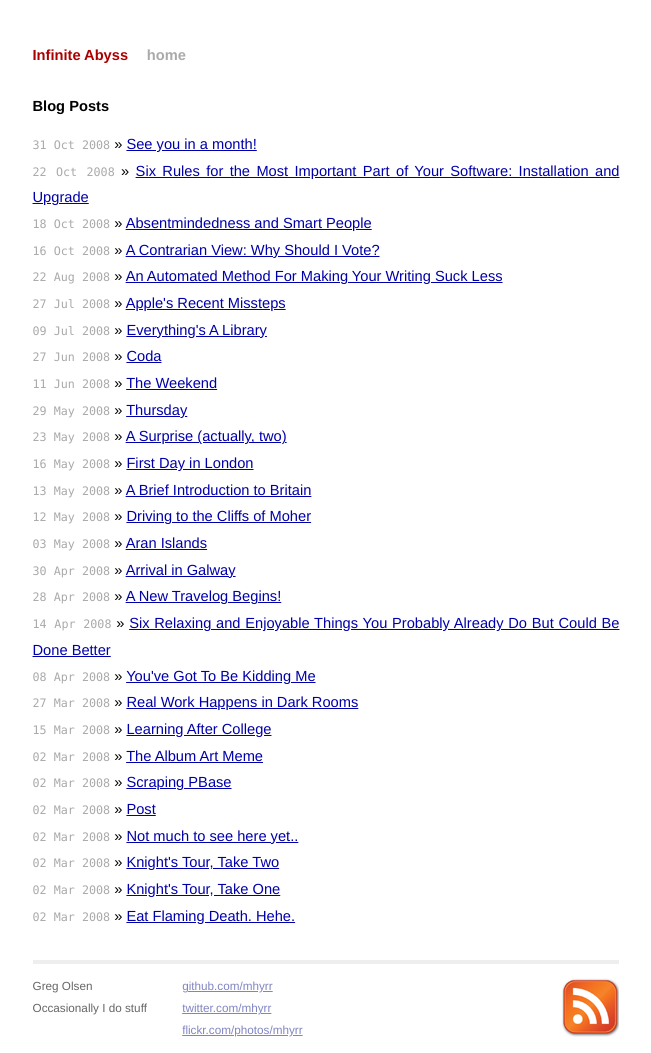
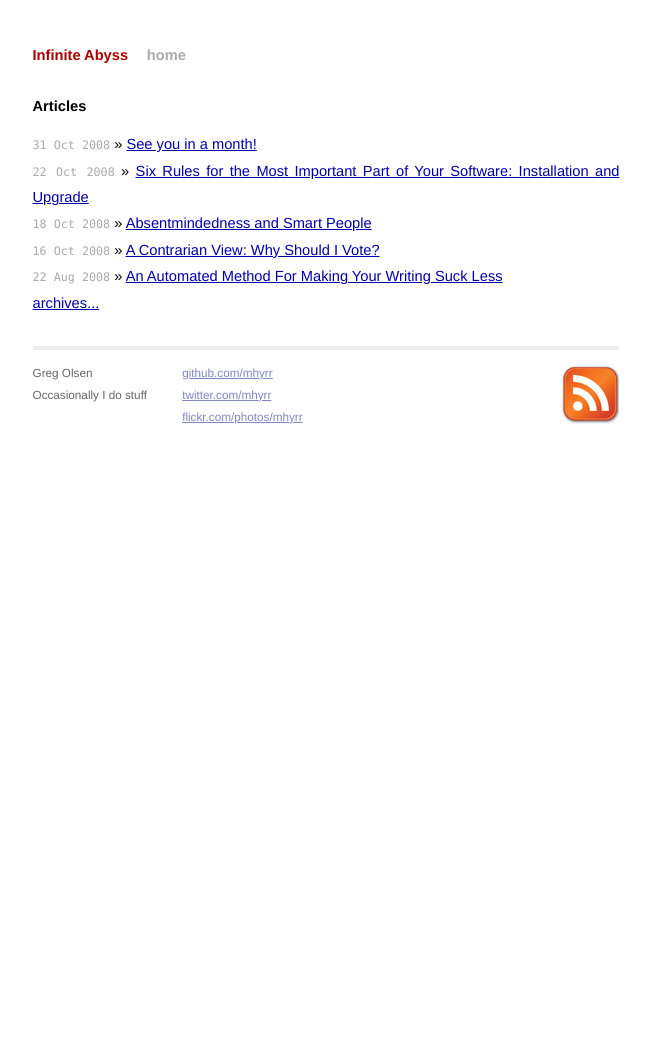
Before and after one commit to mhyrr/mhyrr.github.com, a Jekyll site: the page built from index.html, in a window 1280 px wide. Shown: the whole page, without its empty margins (314-965 px from the left). Built offline with Jekyll 4.4.1, drawn with Linux system fonts in a browser that asks for light colours; after the commit the page ends 944 px from its top, so only the background shows below that.

Commit message:
Rolling index with archives ala alx

```diff
--- a/index.html
+++ b/index.html
@@ -4,11 +4,12 @@ title: Infinite Abyss
 ---
 
 <div id="home">
-  <h1>Blog Posts</h1>
+  <h1>Articles</h1>
   <ul class="posts">
-    {% for post in site.posts %}
+    {% for post in site.posts limit:5 %}
       <li><span>{{ post.date | date_to_string }}</span> &raquo; <a href="{{ post.url }}">{{ post.title }}</a></li>
     {% endfor %}
+	<li><a href="/archives.html">archives...</a></li>
   </ul>
 
   <!--   <h1>Interviews, Talks, Etc</h1>
```
